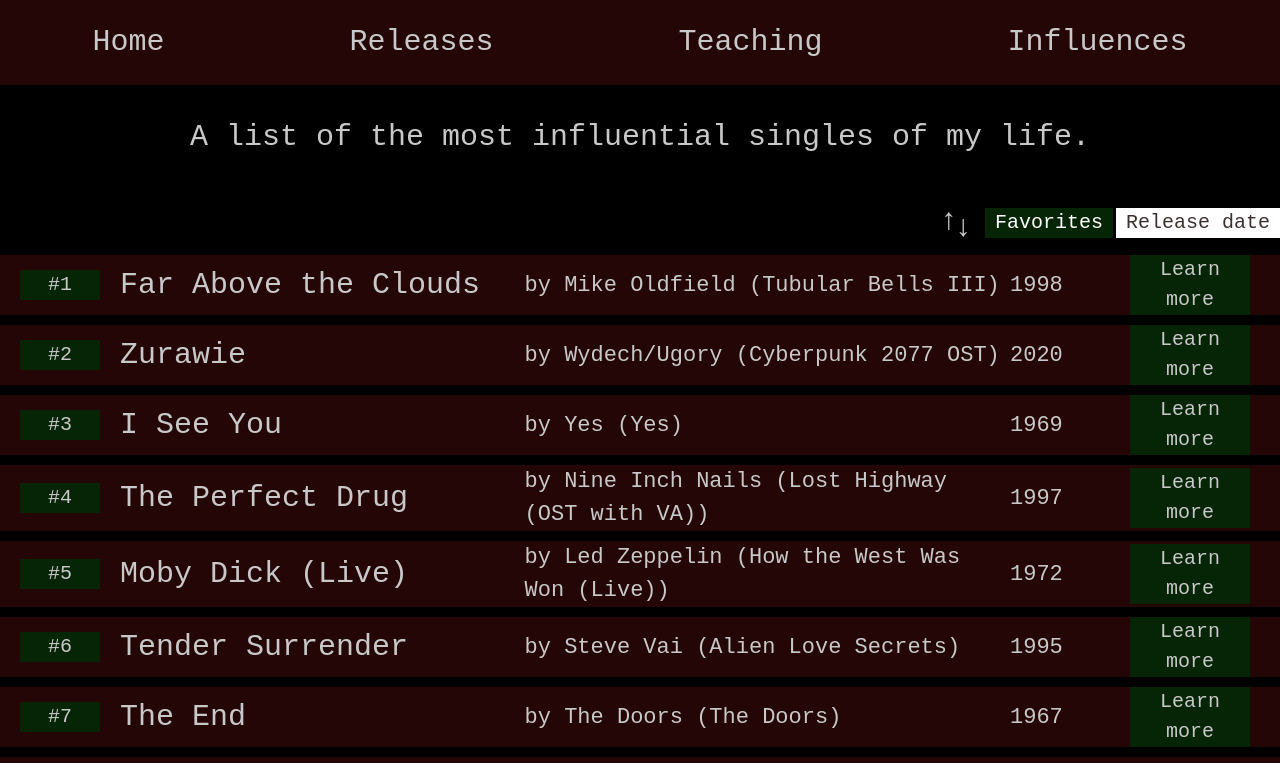
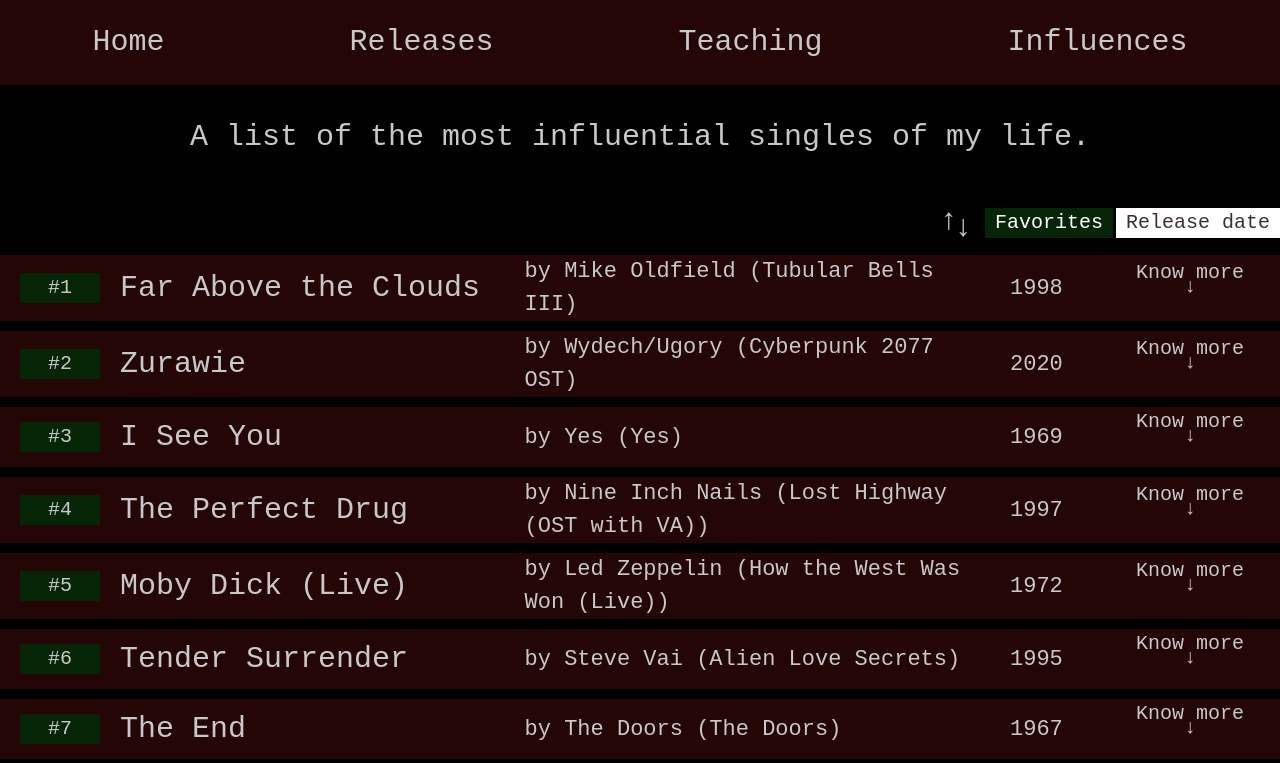
Before and after one commit to thelittlemitak/totfosk-com, a Next.js app: page /singles in a window 1280 px wide. Shown: the top 763 px of the page. Built offline with nearby package versions, Linux system fonts and the light colour scheme.

Commit message:
style the expander btn to add functionality

```diff
--- a/src/app/singles/SingleWrapper.js
+++ b/src/app/singles/SingleWrapper.js
@@ -5,6 +5,8 @@
 import Position from "../_shared/components/Position";
 
 export default function SingleWrapper(props) {
+  const [arrow, setArrow] = useState("↓");
+  const [arrowStyle, setArrowStyle] = useState(styles.arrowDown);
   let style;
 
   if (props.test === 1) {
@@ -22,6 +24,12 @@
       setExplanationStyle(`${styles.explanation} ${styles.visible}`);
     } else {
       setExplanationStyle(`${styles.explanation}`);
+    }
+    if (arrowStyle === styles.arrowDown) {
+      setArrowStyle(`${styles.arrowDown} ${styles.arrowDisappearance}`);
+    } else {
+      setArrowStyle(`${styles.arrowDown}`);
+
     }
   };
 
@@ -43,7 +51,8 @@
           </div>
           <div className={styles.artistAlbum}>{props.yearTunnel}</div>
           <button className={styles.bonusBtn} onClick={expander}>
-            Learn more
+            <div>Know more</div>
+            <div className={arrowStyle}>{arrow}</div>
           </button>
         </div>
       </div>
--- a/src/app/singles/singles.module.css
+++ b/src/app/singles/singles.module.css
@@ -73,11 +73,13 @@
 
 .artistAlbum {
   font-size: 2.2rem;
+  padding-right: 3rem;
   /* grid-column: -2/-1; */
 }
 
 .positionTitle {
   font-size: 3rem;
+  padding-right: 3rem;
 }
 
 .quotes {
@@ -94,10 +96,31 @@
   left: 50%;
   transform: translateX(-50%);
   top: 90%; */
-  background-color: rgb(6, 37, 6);
+  /* background-color: rgb(6, 37, 6); */
   width: 12rem;
   font-size: 2rem;
   margin-right: 1rem;
+  height: 100%;
+  align-self: center;
+  transition: all 0.3s;
+}
+
+.arrowDown {
+  transform: translateY(-16px);
+  transition: all 0.3s;
+}
+
+.arrowDisappearance {
+  transform: translateY(20px);
+  transform: rotate(180deg);
+}
+
+.bonusBtn:hover {
+  background-color: rgb(6, 37, 6);
+}
+
+.bonusBtn:hover .arrowDown {
+  transform: translateY(-4px);
 }
 
 .secondRow {
```
